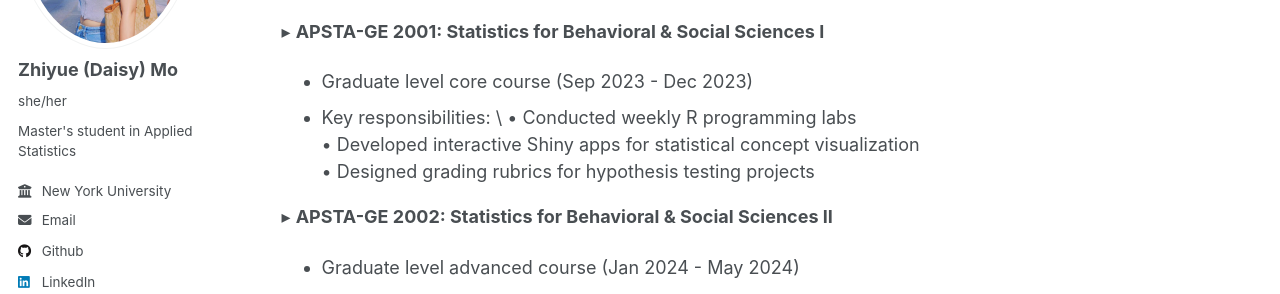
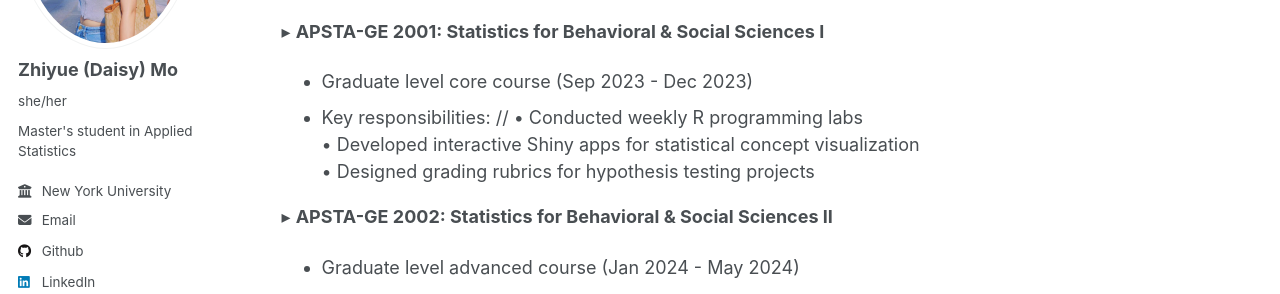
Before and after one commit to zhiyuemo/zhiyuemo.github.io, a Jekyll site: the page built from _pages/teaching.md, in a window 1280 px wide and 1304 px high. Shown: the part 286-580 px from the top of the window. Built offline with Jekyll 4.4.1, drawn with Linux system fonts in a browser that asks for light colours.

```diff
--- a/_pages/teaching.md
+++ b/_pages/teaching.md
@@ -12,7 +12,7 @@ author_profile: true
 
 ▸ **APSTA-GE 2001: Statistics for Behavioral & Social Sciences I**
    - Graduate level core course (Sep 2023 - Dec 2023)
-   - Key responsibilities: \\
+   - Key responsibilities: //
      • Conducted weekly R programming labs
      • Developed interactive Shiny apps for statistical concept visualization
      • Designed grading rubrics for hypothesis testing projects
```
